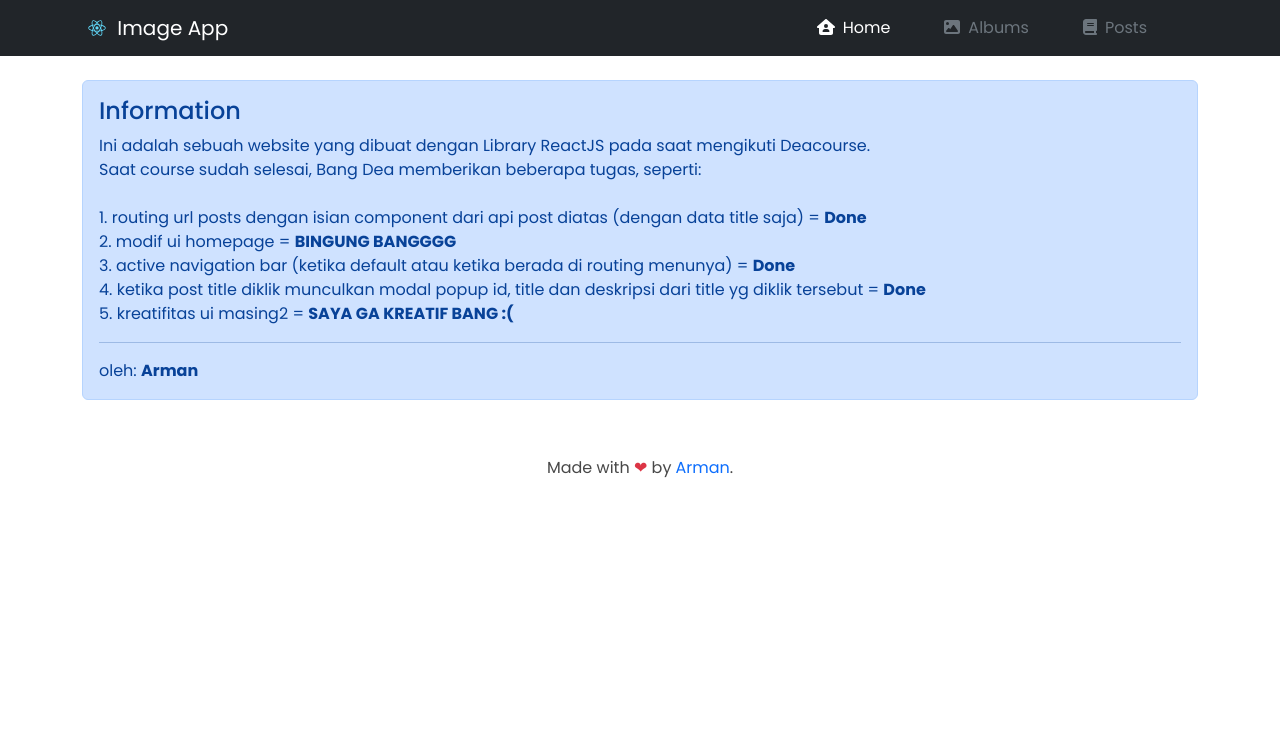
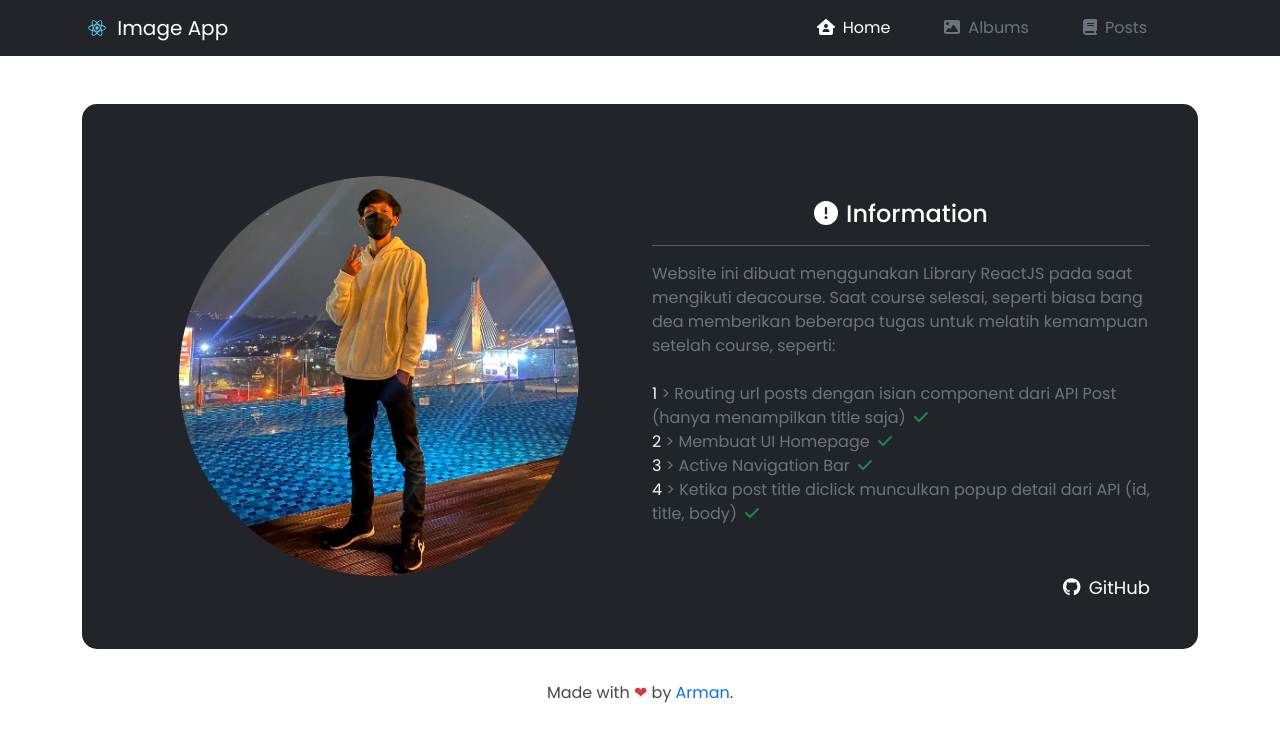
Before and after one commit to armandwipangestu/reactjs, a React (Create React App) app: page / in a window 1280 px wide. Shown: the top 740 px of the page. Built offline with nearby package versions, Linux system fonts and the light colour scheme.

Commit message:
reactjs: fix UI

```diff
--- a/package.json
+++ b/package.json
@@ -4,6 +4,7 @@
   "private": true,
   "dependencies": {
     "@fortawesome/fontawesome-svg-core": "^6.1.2",
+    "@fortawesome/free-brands-svg-icons": "^6.1.2",
     "@fortawesome/free-solid-svg-icons": "^6.1.2",
     "@fortawesome/react-fontawesome": "^0.2.0",
     "@testing-library/jest-dom": "^5.16.5",
--- a/src/components/Home/main.home.js
+++ b/src/components/Home/main.home.js
@@ -1,38 +1,79 @@
 import React from "react";
+import Me from "../../me.png";
+import { Container, Row, Col } from "react-bootstrap";
+import { FontAwesomeIcon } from "@fortawesome/react-fontawesome";
+import {
+  faCircleExclamation,
+  faCheck,
+} from "@fortawesome/free-solid-svg-icons";
+import { faGithub } from "@fortawesome/free-brands-svg-icons";
+import { hover } from "@testing-library/user-event/dist/hover";
 
 const Home = () => {
   return (
     <React.Fragment>
-      <div className="container mt-4">
-        <div className="alert alert-primary" role="alert">
-          <h4 className="alert-heading">Information</h4>
-          <p>
-            Ini adalah sebuah website yang dibuat dengan Library ReactJS pada
-            saat mengikuti Deacourse.
-            <br />
-            Saat course sudah selesai, Bang Dea memberikan beberapa tugas,
-            seperti:
+      <Container>
+        <div
+          className="bg-dark p-5 mt-5 text-white"
+          style={{ borderRadius: "15px" }}
+        >
+          <Row>
+            <Col
+              lg={6}
+              className="d-flex justify-content-center align-items-center"
+            >
+              <img
+                src={Me}
+                className="img-fluid rounded-circle avatar"
+                alt=""
+                width={400}
+              />
+            </Col>
+            <Col lg={6} className="mt-5">
+              <h4 className="text-center">
+                <FontAwesomeIcon icon={faCircleExclamation} className="me-2" />
+                Information
+                <hr />
+              </h4>
+              <p className="text-muted">
+                Website ini dibuat menggunakan Library ReactJS pada saat
+                mengikuti deacourse. Saat course selesai, seperti biasa bang dea
+                memberikan beberapa tugas untuk melatih kemampuan setelah
+                course, seperti:
                 <br />
                 <br />
-            1. routing url posts dengan isian component dari api post diatas
-            (dengan data title saja) = <strong>Done</strong>
+                <span className="text-light">1</span> {">"} Routing url posts
+                dengan isian component dari API Post (hanya menampilkan title
+                saja)
+                <FontAwesomeIcon icon={faCheck} className="ms-2 text-success" />
                 <br />
-            2. modif ui homepage = <strong>BINGUNG BANGGGG</strong>
+                <span className="text-light">2</span> {">"} Membuat UI Homepage
+                <FontAwesomeIcon icon={faCheck} className="ms-2 text-success" />
                 <br />
-            3. active navigation bar (ketika default atau ketika berada di
-            routing menunya) = <strong>Done</strong>
+                <span className="text-light">3</span> {">"} Active Navigation
+                Bar
+                <FontAwesomeIcon icon={faCheck} className="ms-2 text-success" />
                 <br />
-            4. ketika post title diklik munculkan modal popup id, title dan
-            deskripsi dari title yg diklik tersebut = <strong>Done</strong>
-            <br />
-            5. kreatifitas ui masing2 = <strong>SAYA GA KREATIF BANG :(</strong>
+                <span className="text-light">4</span> {">"} Ketika post title
+                diclick munculkan popup detail dari API (id, title, body)
+                <FontAwesomeIcon icon={faCheck} className="ms-2 text-success" />
               </p>
-          <hr />
-          <p className="mb-0">
-            oleh: <strong>Arman</strong>
-          </p>
+              <div className="mt-5 text-end">
+                <a
+                  href="https://github.com/armandwipangestu/reactjs"
+                  target="_blank"
+                  rel="noreferrer"
+                  className="icon"
+                  style={{ fontSize: "18px" }}
+                >
+                  <FontAwesomeIcon icon={faGithub} className="me-2" />
+                  GitHub
+                </a>
               </div>
+            </Col>
+          </Row>
         </div>
+      </Container>
     </React.Fragment>
   );
 };
--- a/src/components/Layouts/footer.layouts.js
+++ b/src/components/Layouts/footer.layouts.js
@@ -3,15 +3,14 @@ import React from "react";
 const Footer = () => {
   return (
     <React.Fragment>
-      <footer className="page-footer font-small blue pt-4">
+      <footer className="page-footer font-small blue pt-3">
         <div className="footer-copyright text-center py-3">
           Made with <span className="text-danger">❤</span> by
           <a
             href="https://github.com/armandwipangestu"
             target="_blank"
             rel="noreferrer"
-            style={{ textDecoration: "none" }}
-            className="ms-1"
+            className="ms-1 text-primary"
           >
             Arman
           </a>
--- a/src/components/Posts/article.posts.js
+++ b/src/components/Posts/article.posts.js
@@ -86,12 +86,12 @@ const Articles = () => {
             onClick={() => handleLimit("+")}
           >
             <FontAwesomeIcon icon={faPlus} className="me-2" />
-            Tambah Post
+            Add Post
           </button>
           {getLimit > 1 && (
             <button className="btn btn-danger" onClick={() => handleLimit("-")}>
               <FontAwesomeIcon icon={faTrashCan} className="me-2" />
-              Hapus Post
+              Remove Post
             </button>
           )}
         </div>
--- a/src/style/all.css
+++ b/src/style/all.css
@@ -11,6 +11,27 @@ body,
   color: #484848;
 }
 
+/* Large devices (laptops/desktops, 992px and up) */
+@media (min-width: 992px) {
+  .nav-item:hover::after {
+    content: "";
+    display: block;
+    border-bottom: 2px solid #6c757d;
+    width: 100%;
+    margin: auto;
+    padding-bottom: 5px;
+    margin-bottom: -8px;
+  }
+}
+
 .modal {
   color: rgba(0, 0, 0, 0.8);
 }
+
+a,
+a:hover,
+a:focus,
+a:active {
+  text-decoration: none;
+  color: inherit;
+}
--- a/src/style/modal.css
+++ b/src/style/modal.css
@@ -11,16 +11,6 @@
   height: 100%;
   width: 100%;
   background-color: rgba(0, 0, 0, 0.3);
-}
-
-.nav-item:hover::after {
-  content: "";
-  display: block;
-  border-bottom: 2px solid #6c757d;
-  width: 100%;
-  margin: auto;
-  padding-bottom: 5px;
-  margin-bottom: -8px;
 }
 
 /* Extra small devices (phones, 600px and down) */
```
Also changed, not shown: src/me.png (added), 1 other file (tests, documents, lock files or other folders). Lines whose indentation alone changed are shown as unchanged.
